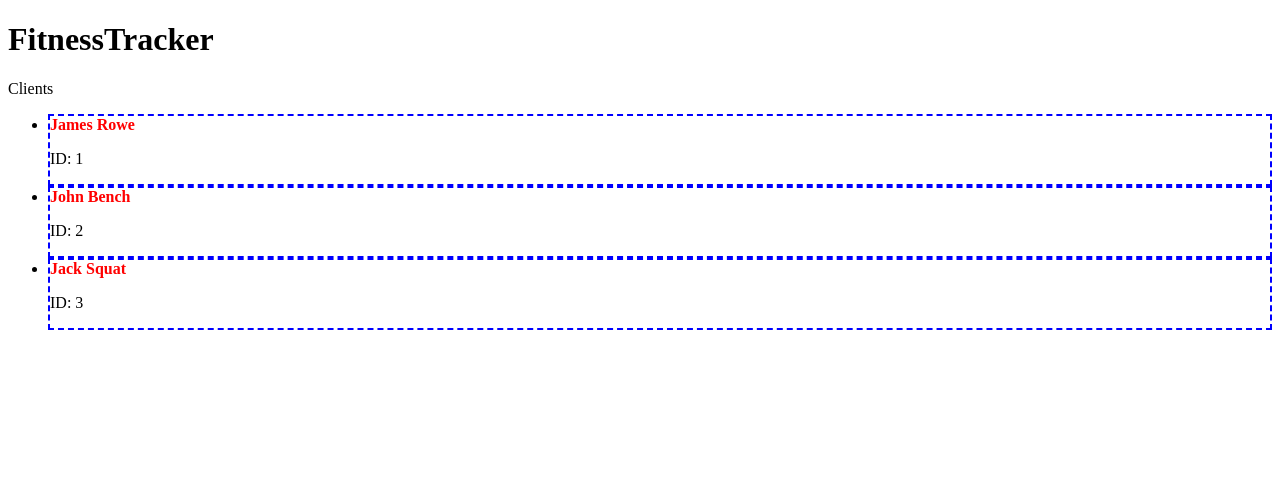
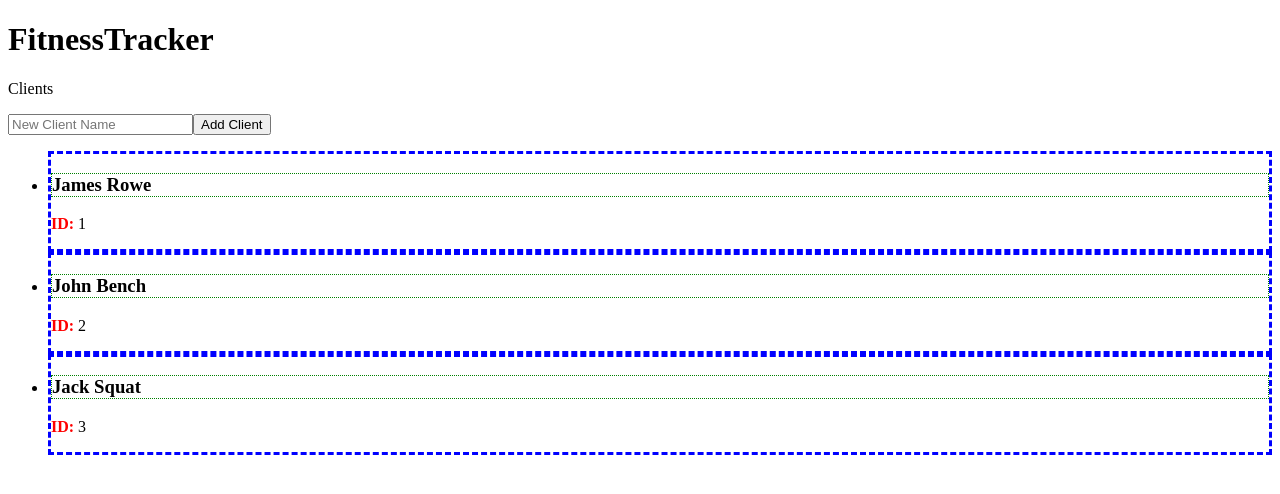
Before and after one commit to WSU-kduncan/cs4900-ui-utopia, an Angular app: page / in a window 1280 px wide. Shown: the top 494 px of the page. Built offline with nearby package versions, Linux system fonts and the light colour scheme.

Commit message:
hw2; client detail/service
Signed-off-by: crueter <crueter@eden-emu.dev>

```diff
--- a/src/app/app.component.ts
+++ b/src/app/app.component.ts
@@ -6,7 +6,7 @@ import { Client, ClientInfoComponent } from './components/client-info/client-inf
 @Component({
   selector: 'app-root',
   standalone: true,
-  imports: [RouterOutlet, ClientInfoComponent],
+  imports: [ClientInfoComponent],
   templateUrl: './app.component.html',
   styleUrl: './app.component.scss',
 })
--- a/src/app/app.config.ts
+++ b/src/app/app.config.ts
@@ -4,5 +4,9 @@ import { provideRouter } from '@angular/router';
 import { routes } from './app.routes';
 
 export const appConfig: ApplicationConfig = {
-  providers: [provideZoneChangeDetection({ eventCoalescing: true }), provideRouter(routes)]
+  providers: [
+    provideZoneChangeDetection({ eventCoalescing: true }),
+    provideRouter(routes),
+
+  ],
 };
--- /dev/null
+++ b/src/app/components/client-detail/client-detail.component.html
@@ -0,0 +1,6 @@
+@if (client()) {
+  <div class="client-detail">
+    <h3>{{ client().name }}</h3>
+    <p><strong>ID:</strong> {{ client().id }}</p>
+  </div>
+}
--- /dev/null
+++ b/src/app/components/client-detail/client-detail.component.scss
@@ -0,0 +1,8 @@
+
+strong {
+    color: red;
+}
+
+h3 {
+    border: 1px dotted green;
+}
--- /dev/null
+++ b/src/app/components/client-detail/client-detail.component.ts
@@ -0,0 +1,17 @@
+import { Component, input } from '@angular/core';
+
+export interface Client {
+    id: number;
+    name: string;
+}
+
+@Component({
+  selector: 'app-client-detail',
+  imports: [],
+  standalone: true,
+  templateUrl: './client-detail.component.html',
+  styleUrl: './client-detail.component.scss'
+})
+export class ClientDetailComponent {
+    client = input.required<Client>()
+}
--- a/src/app/components/client-info/client-info.component.html
+++ b/src/app/components/client-info/client-info.component.html
@@ -1,11 +1,17 @@
 <p>Clients</p>
 
+<input
+  type="text"
+  [(ngModel)]="newClientName"
+  placeholder="New Client Name"
+  (keyup.enter)="addClient()"
+/>
+<button click="addClient()">Add Client</button>
 @if (clients.length > 0) {
 <ul>
   @for (client of clients; track client.id) {
   <li>
-    <strong>{{ client.name }}</strong>
-    <p>ID: {{ client.id }}</p>
+    <app-client-detail [client]="client" />
   </li>
   }
 </ul>
--- a/src/app/components/client-info/client-info.component.scss
+++ b/src/app/components/client-info/client-info.component.scss
@@ -1,7 +1,3 @@
-strong {
-    color: red;
+li {
+    border: 3px dashed blue;
 }
-
-li {
-    border: 2px dashed blue;
-}
--- a/src/app/components/client-info/client-info.component.ts
+++ b/src/app/components/client-info/client-info.component.ts
@@ -1,22 +1,32 @@
-import { Component, Input } from '@angular/core';
+import { Component, inject, Input } from '@angular/core';
+import { ClientService } from '../../services/client.service';
+import { FormsModule } from '@angular/forms';
+import { ClientDetailComponent } from '../client-detail/client-detail.component';
 
 export class Client {
-    name: String = "Client Name";
-    id: Number = 0;
+  name: String = 'Client Name';
+  id: Number = 0;
 }
 @Component({
   selector: 'app-client-info',
   standalone: true,
-  imports: [],
+  imports: [FormsModule, ClientDetailComponent],
   templateUrl: './client-info.component.html',
-  styleUrl: './client-info.component.scss'
+  styleUrl: './client-info.component.scss',
 })
 export class ClientInfoComponent {
-    @Input() client: Client | null = null
+  @Input() client: Client | null = null;
 
-    clients = [
-        { id: 1, name: 'James Rowe' },
-        { id: 2, name: 'John Bench' },
-        { id: 3, name: 'Jack Squat' }
-    ];
+  private clientService = inject(ClientService);
+
+  clients = this.clientService.clients;
+
+  newClientName = '';
+
+  addClient() {
+    if (this.newClientName.trim()) {
+      this.clientService.addClient(this.newClientName.trim());
+      this.newClientName = '';
+    }
+  }
 }
--- /dev/null
+++ b/src/app/services/client.service.ts
@@ -0,0 +1,18 @@
+import { Injectable } from '@angular/core';
+
+@Injectable({
+    providedIn: 'root',
+})
+export class ClientService {
+    constructor() {}
+
+    clients = [
+        { id: 1, name: 'James Rowe' },
+        { id: 2, name: 'John Bench' },
+        { id: 3, name: 'Jack Squat' },
+    ];
+
+    addClient(name: string) {
+        this.clients.push({ id: (this.clients.at(this.clients.length - 1)?.id ?? 0) + 1, name: name });
+    }
+}
```
Also changed, not shown: 2 other files (tests, documents, lock files or other folders).
